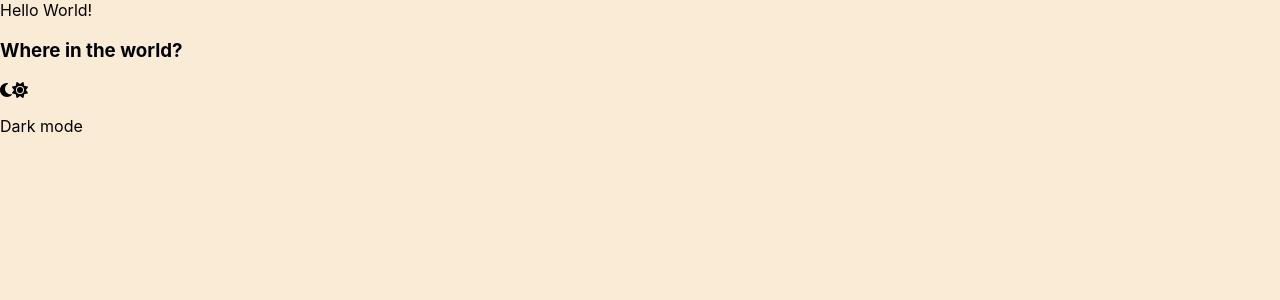
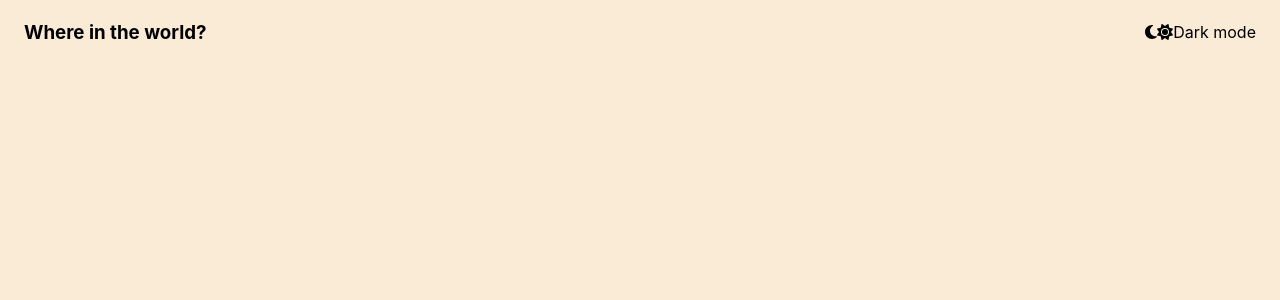
Before and after one commit to DovLozys/resting-countries-hackathon, a React (Create React App) app: page / in a window 1280 px wide. Shown: the top 300 px of the page. Built offline with nearby package versions, Linux system fonts and the light colour scheme.

Commit message:
Styled Header component

```diff
--- a/src/components/App/App.jsx
+++ b/src/components/App/App.jsx
@@ -4,7 +4,6 @@ import './App.css'
 function App() {
 	return (
 		<div>
-			Hello World!
 			<Header />
 		</div>
 	)
--- a/src/components/Header/Header.module.css
+++ b/src/components/Header/Header.module.css
@@ -0,0 +1,13 @@
+.header {
+	display: flex;
+	justify-content: space-between;
+	padding: 0 1.5rem;
+	align-items: center;
+	height: 4rem;
+}
+
+.toggleContainer {
+	display: flex;
+	justify-content: space-around;
+	align-items: center;
+}
--- a/src/index.css
+++ b/src/index.css
@@ -1,3 +1,10 @@
+*,
+*::before,
+*::after {
+	margin: 0;
+	padding: 0;
+	box-sizing: border-box;
+}
 body {
 	margin: 0;
 	font-family: -apple-system, BlinkMacSystemFont, 'Segoe UI', 'Roboto', 'Oxygen',
@@ -6,8 +13,3 @@ body {
 	-webkit-font-smoothing: antialiased;
 	-moz-osx-font-smoothing: grayscale;
 }
-
-code {
-  font-family: source-code-pro, Menlo, Monaco, Consolas, 'Courier New',
-    monospace;
-}
```
Lines whose indentation alone changed are shown as unchanged.
